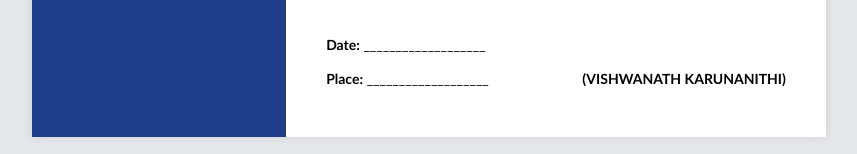
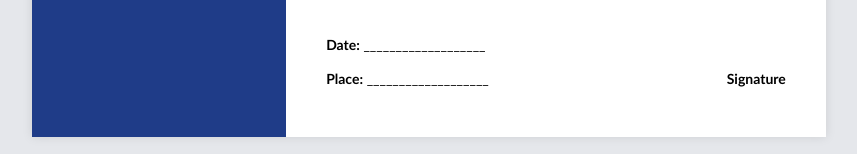
Before and after one commit to vishwanathkarunanithi/vishwanathkarunanithi.github.io, a plain HTML site: page resume.html in a window 1280 px wide. Shown: the part 2039-2193 px from the top of the page, without its empty margins (211-1068 px from the left). Drawn offline with Linux system fonts and the light colour scheme.

Commit message:
Update resume.html

```diff
--- a/resume.html
+++ b/resume.html
@@ -357,7 +357,7 @@ I hereby declare that the details furnished above are true and correct to the be
     </div>
     <div style="text-align: right;">
         <br><br>
-        <strong>(VISHWANATH KARUNANITHI)</strong>
+        <strong>Signature</strong>
     </div>
 </div>
 
```
